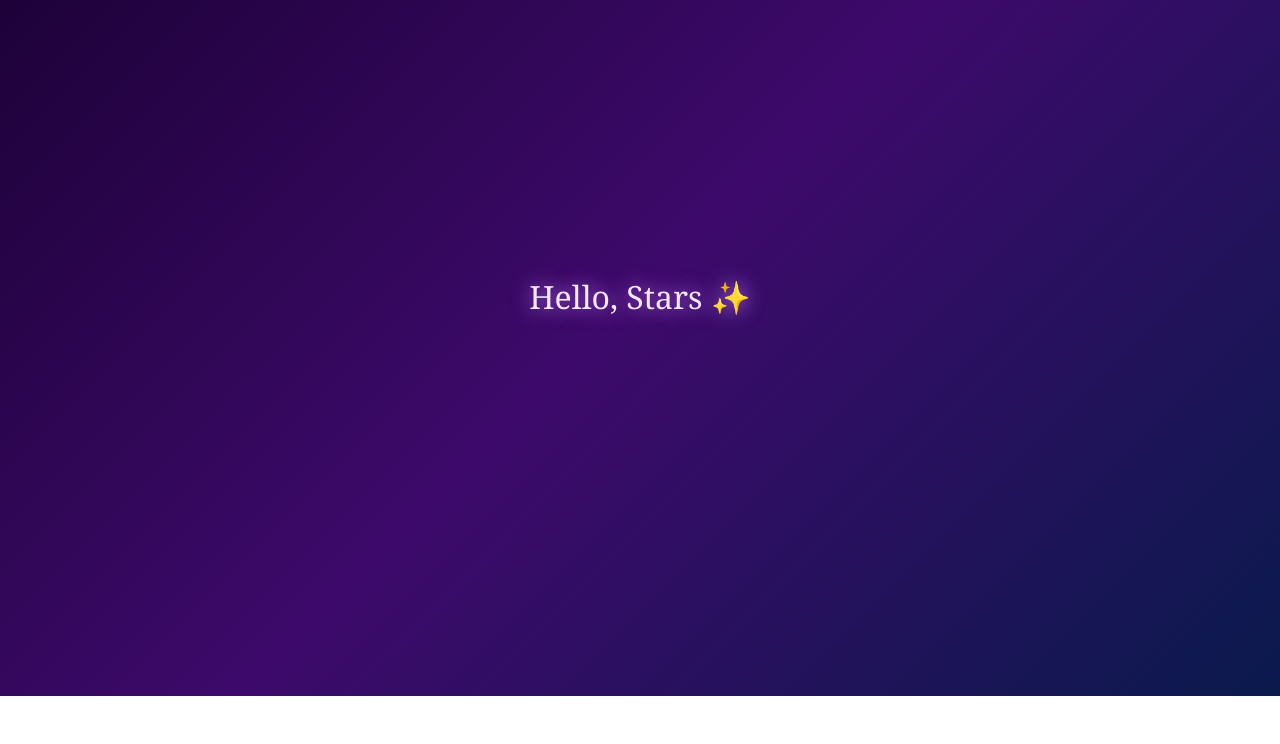
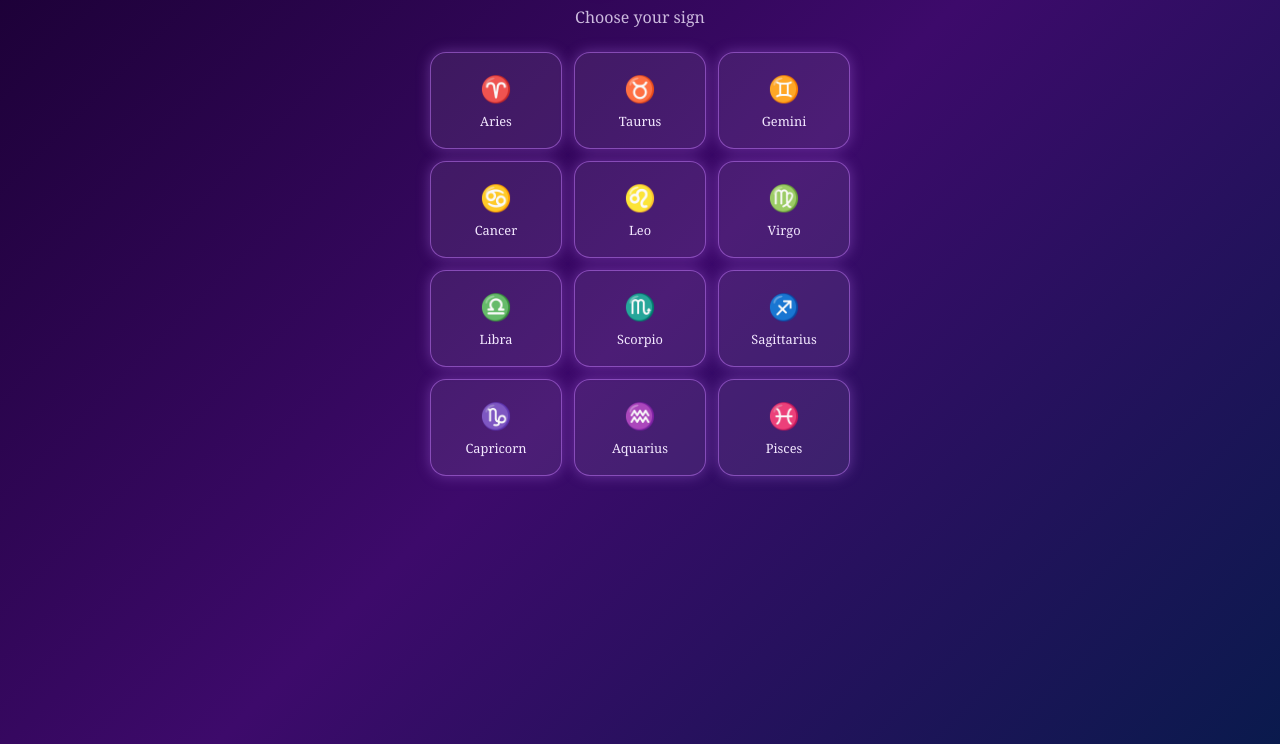
Before and after one commit to partypeg/daily-stars, a plain HTML site: page index.html in a window 1280 px wide. Shown: the part 104-848 px from the top of the page. Before the commit the page ends 800 px from the top, so only its background shows below. Drawn offline with Linux system fonts and the light colour scheme.

Commit message:
Update index.html

```diff
--- a/index.html
+++ b/index.html
@@ -6,19 +6,49 @@
 <style>
   body {
     margin: 0;
-    height: 100vh;
-    display: flex;
-    align-items: center;
-    justify-content: center;
+    min-height: 100vh;
     background: linear-gradient(135deg, #1a0033, #3d0a6b, #0a1a4d);
     color: #f3e8ff;
     font-family: Georgia, serif;
-    font-size: 2rem;
-    text-shadow: 0 0 20px #c77dff;
+    text-align: center;
+    padding: 24px 16px;
   }
+  h1 { text-shadow: 0 0 20px #c77dff; font-size: 2rem; }
+  p { opacity: 0.8; }
+  .grid {
+    display: grid;
+    grid-template-columns: repeat(3, 1fr);
+    gap: 12px;
+    max-width: 420px;
+    margin: 24px auto;
+  }
+  .card {
+    padding: 18px 6px;
+    border-radius: 16px;
+    background: rgba(255,255,255,0.08);
+    border: 1px solid rgba(199,125,255,0.5);
+    box-shadow: 0 0 14px rgba(199,125,255,0.35);
+    font-size: 1.6rem;
+  }
+  .card span { display: block; font-size: 0.8rem; margin-top: 6px; }
 </style>
 </head>
 <body>
-  Hello, Stars ✨
+  <h1>Daily Stars ✨</h1>
+  <p>Choose your sign</p>
+  <div class="grid">
+    <div class="card">♈<span>Aries</span></div>
+    <div class="card">♉<span>Taurus</span></div>
+    <div class="card">♊<span>Gemini</span></div>
+    <div class="card">♋<span>Cancer</span></div>
+    <div class="card">♌<span>Leo</span></div>
+    <div class="card">♍<span>Virgo</span></div>
+    <div class="card">♎<span>Libra</span></div>
+    <div class="card">♏<span>Scorpio</span></div>
+    <div class="card">♐<span>Sagittarius</span></div>
+    <div class="card">♑<span>Capricorn</span></div>
+    <div class="card">♒<span>Aquarius</span></div>
+    <div class="card">♓<span>Pisces</span></div>
+  </div>
 </body>
 </html>
```
